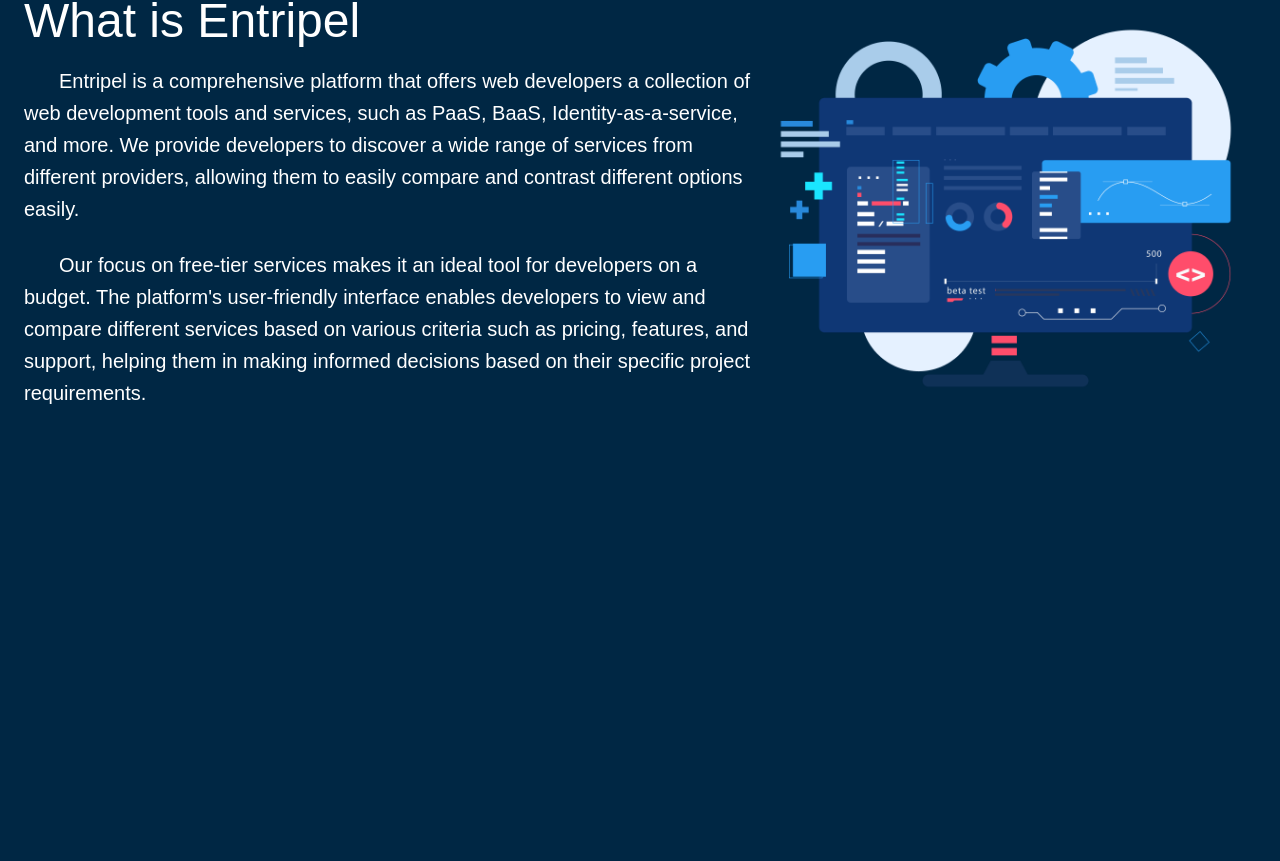
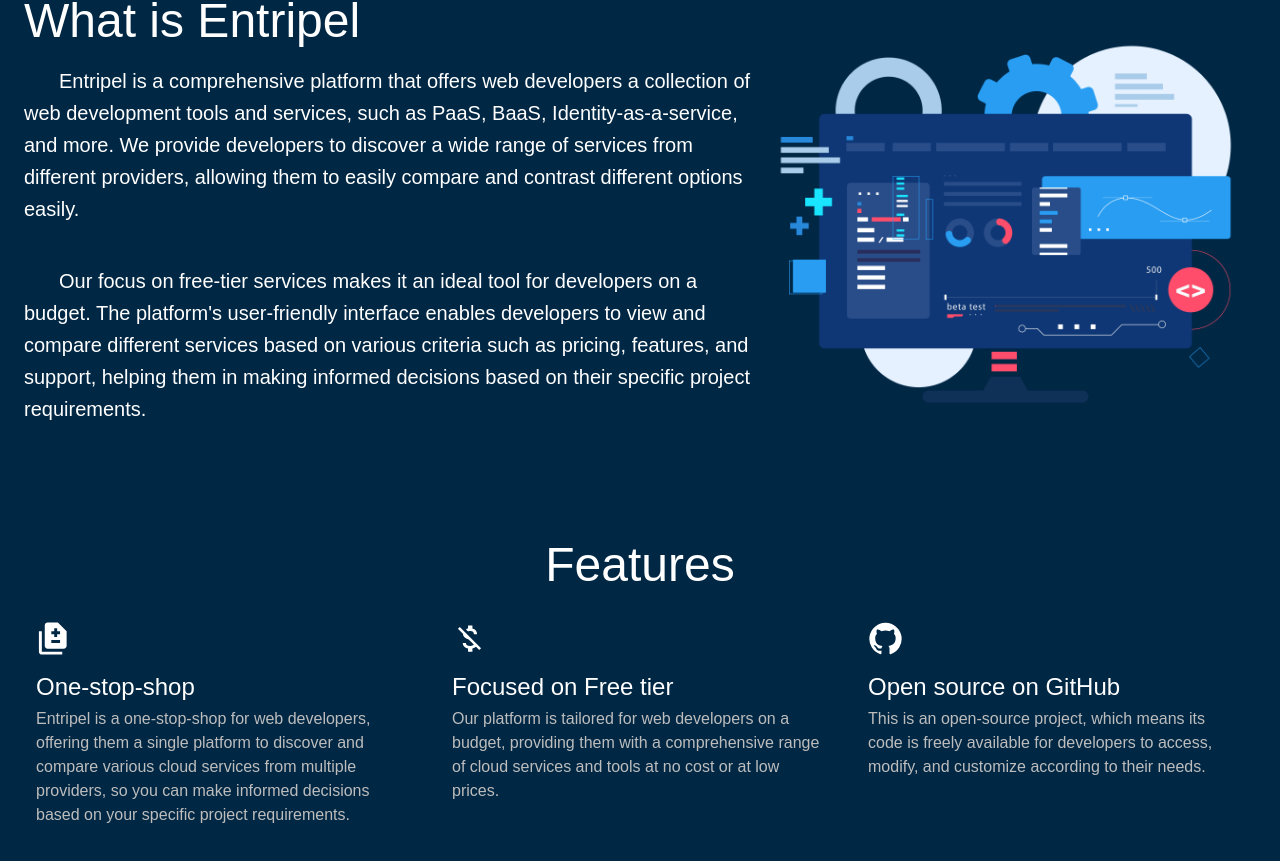
Before and after one commit to AlstonChan/WebPouch, a Next.js app: page / in a window 1280 px wide. Shown: the part 903-1764 px from the top of the page. Before the commit the page ends 1408 px from the top, so only its background shows below. Built offline with nearby package versions, Linux system fonts and the light colour scheme; a web font is replaced by a local one.

Commit message:
added Features

```diff
--- a/package.json
+++ b/package.json
@@ -21,7 +21,7 @@
     "next": "^13.2.4",
     "react": "18.2.0",
     "react-dom": "18.2.0",
-    "typescript": "4.9.5"
+    "typescript": "^5.0.2"
   },
   "devDependencies": {
     "sass": "^1.59.3"
--- /dev/null
+++ b/src/components/common/SectionTitle.tsx
@@ -0,0 +1,30 @@
+import { Typography } from "@mui/material";
+import { useTheme, Theme } from "@mui/material/styles";
+import { SxProps } from "@mui/system";
+
+interface Props {
+  text: string;
+  sx?: SxProps<Theme>;
+}
+
+export default function SectionTitle({ text, sx }: Props) {
+  const theme = useTheme();
+  const AdditionalSx = sx || null;
+
+  const titleStyle: SxProps<Theme> = {
+    mb: 2,
+    fontSize: {
+      lg: theme.typography.h3.fontSize,
+      md: theme.typography.h4.fontSize,
+      sm: theme.typography.h3.fontSize,
+      xs: theme.typography.h4.fontSize,
+    },
+    ...AdditionalSx,
+  };
+
+  return (
+    <Typography component="h2" variant="h3" sx={titleStyle}>
+      {text}
+    </Typography>
+  );
+}
--- a/src/components/home/About.tsx
+++ b/src/components/home/About.tsx
@@ -5,6 +5,8 @@
 import { Box, Container, Typography } from "@mui/material";
 import { useTheme, Theme } from "@mui/material/styles";
 import { SxProps } from "@mui/system";
+
+import SectionTitle from "../common/SectionTitle";
 
 export default function HomeAbout() {
   const theme = useTheme();
@@ -21,15 +23,6 @@
 
   const flexLeftStyle: SxProps<Theme> = {
     flex: "1 1 60%",
-  };
-  const titleStyle: SxProps<Theme> = {
-    mb: 2,
-    fontSize: {
-      lg: theme.typography.h3.fontSize,
-      md: theme.typography.h4.fontSize,
-      sm: theme.typography.h3.fontSize,
-      xs: theme.typography.h4.fontSize,
-    },
   };
   const bodyStyle: SxProps<Theme> = {
     textIndent: "35px",
@@ -50,10 +43,8 @@
   return (
     <Container sx={containerStyles} maxWidth="xl">
       <Box sx={flexLeftStyle}>
-        <Typography component="h2" variant="h3" sx={titleStyle}>
-          What is Entripel
-        </Typography>
-        <Typography component="p" variant="h6" sx={bodyStyle}>
+        <SectionTitle text="What is Entripel" />
+        <Typography paragraph variant="h6" sx={bodyStyle}>
           Entripel is a comprehensive platform that offers web developers a
           collection of web development tools and services, such as PaaS, BaaS,
           Identity-as-a-service, and more. We provide developers to discover a
@@ -61,7 +52,7 @@
           easily compare and contrast different options easily.
         </Typography>
         <br />
-        <Typography component="p" variant="h6" sx={bodyStyle}>
+        <Typography paragraph variant="h6" sx={bodyStyle}>
           Our focus on free-tier services makes it an ideal tool for developers
           on a budget. The platform's user-friendly interface enables developers
           to view and compare different services based on various criteria such
--- /dev/null
+++ b/src/components/home/features/FeatureBox.tsx
@@ -0,0 +1,24 @@
+import { Box, Typography } from "@mui/material";
+import { useTheme } from "@mui/material/styles";
+
+import { Features } from "./Features";
+
+interface Props {
+  data: Features;
+}
+
+export default function FeatureBox({ data }: Props) {
+  const theme = useTheme();
+
+  return (
+    <>
+      <Box sx={{ mb: theme.spacing(1) }}>{data.icon} </Box>
+      <Typography variant="h5" component="h3" sx={{ mb: theme.spacing(0.5) }}>
+        {data.title}
+      </Typography>
+      <Typography sx={{ color: theme.palette.grey["A400"] }} paragraph>
+        {data.description}
+      </Typography>
+    </>
+  );
+}
--- /dev/null
+++ b/src/components/home/features/Features.tsx
@@ -0,0 +1,76 @@
+import { Box, Container } from "@mui/material";
+import { useTheme, Theme } from "@mui/material/styles";
+import { SxProps } from "@mui/system";
+import { MoneyOff, GitHub, Difference } from "@mui/icons-material";
+
+import SectionTitle from "../../common/SectionTitle";
+import FeatureBox from "./FeatureBox";
+
+export interface Features {
+  icon: JSX.Element;
+  title: string;
+  description: string;
+}
+
+const features: Features[] = [
+  {
+    icon: <Difference fontSize="large" />,
+    title: "One-stop-shop",
+    description:
+      "Entripel is a one-stop-shop for web developers, offering them a single platform to discover and compare various cloud services from multiple providers, so you can make informed decisions based on your specific project requirements.",
+  },
+  {
+    icon: <MoneyOff fontSize="large" />,
+    title: "Focused on Free tier",
+    description:
+      "Our platform is tailored for web developers on a budget, providing them with a comprehensive range of cloud services and tools at no cost or at low prices.",
+  },
+  {
+    icon: <GitHub fontSize="large" />,
+    title: "Open source on GitHub",
+    description:
+      "This is an open-source project, which means its code is freely available for developers to access, modify, and customize according to their needs.",
+  },
+];
+
+export default function HomeFeatures() {
+  const theme = useTheme();
+
+  const containerStyles: SxProps<Theme> = {
+    display: "flex",
+    flexDirection: "column",
+    my: {
+      lg: theme.spacing(12),
+      md: theme.spacing(8),
+      xs: theme.spacing(12),
+    },
+  };
+  const featuresContainerStyle: SxProps<Theme> = {
+    display: "flex",
+    flexDirection: { md: "row", xs: "column" },
+    gap: theme.spacing(2),
+  };
+  const boxContainerStyle: SxProps<Theme> = {
+    display: "flex",
+    flexDirection: "column",
+    flex: "1",
+    p: theme.spacing(1.5),
+    maxWidth: "500px",
+    mx: "auto",
+  };
+
+  return (
+    <Container sx={containerStyles} maxWidth="xl">
+      <SectionTitle text="Features" sx={{ mx: "auto" }} />
+      <Box sx={featuresContainerStyle}>
+        {features.map((feature, index) => {
+          return (
+            <Box sx={boxContainerStyle} key={index}>
+              <FeatureBox data={feature} />
+            </Box>
+          );
+        })}
+      </Box>
+    </Container>
+  );
+}
--- a/src/components/home/hero/Hero.tsx
+++ b/src/components/home/hero/Hero.tsx
@@ -60,7 +60,7 @@
         </Typography>
 
         {/* Subtitle  */}
-        <Typography variant="h5" component="p" sx={subtitleStyle}>
+        <Typography variant="h5" paragraph sx={subtitleStyle}>
           Accelerate Your Web Dev Workflow with a curated list of useful tools.
           Discover a plethora of site and products to enhance your developer
           experience.
--- a/src/pages/index.tsx
+++ b/src/pages/index.tsx
@@ -9,6 +9,7 @@
 import NavBar from "@/components/navbar/NavBar";
 import HomeHero from "@/components/home/hero/Hero";
 import HomeAbout from "@/components/home/About";
+import HomeFeatures from "@/components/home/features/Features";
 
 export default function Home() {
   const thurBackgroundStyle: SxProps<Theme> = {
@@ -50,6 +51,7 @@
       {/* Right side */}
       <HomeHero />
       <HomeAbout />
+      <HomeFeatures />
     </>
   );
 }
```
Also changed, not shown: 1 other file (tests, documents, lock files or other folders).
